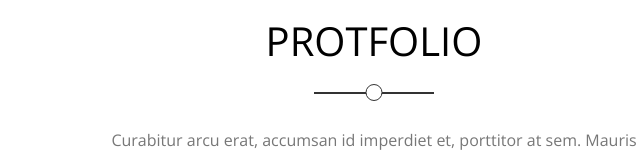
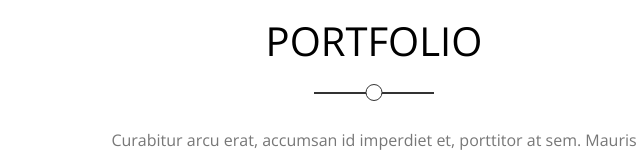
Before and after one commit to LEDO218484/Kasper--, a plain HTML site: page index.html in a window 1280 px wide. Shown: the part 2307-2467 px from the top of the page, 266-906 px from the left. Drawn offline with nearby package versions, Linux system fonts and the light colour scheme.

Commit message:
Change PRO

```diff
--- a/index.html
+++ b/index.html
@@ -147,7 +147,7 @@
     <div class="protfolio">
       <div class="container">
         <div class="main-heading">
-          <h2 id="Portfolio">Protfolio</h2>
+          <h2 id="Portfolio">Portfolio</h2>
           <p>
             Curabitur arcu erat, accumsan id imperdiet et, porttitor at sem.
             Mauris blandit aliquet elit, eget tincidunt.
```
